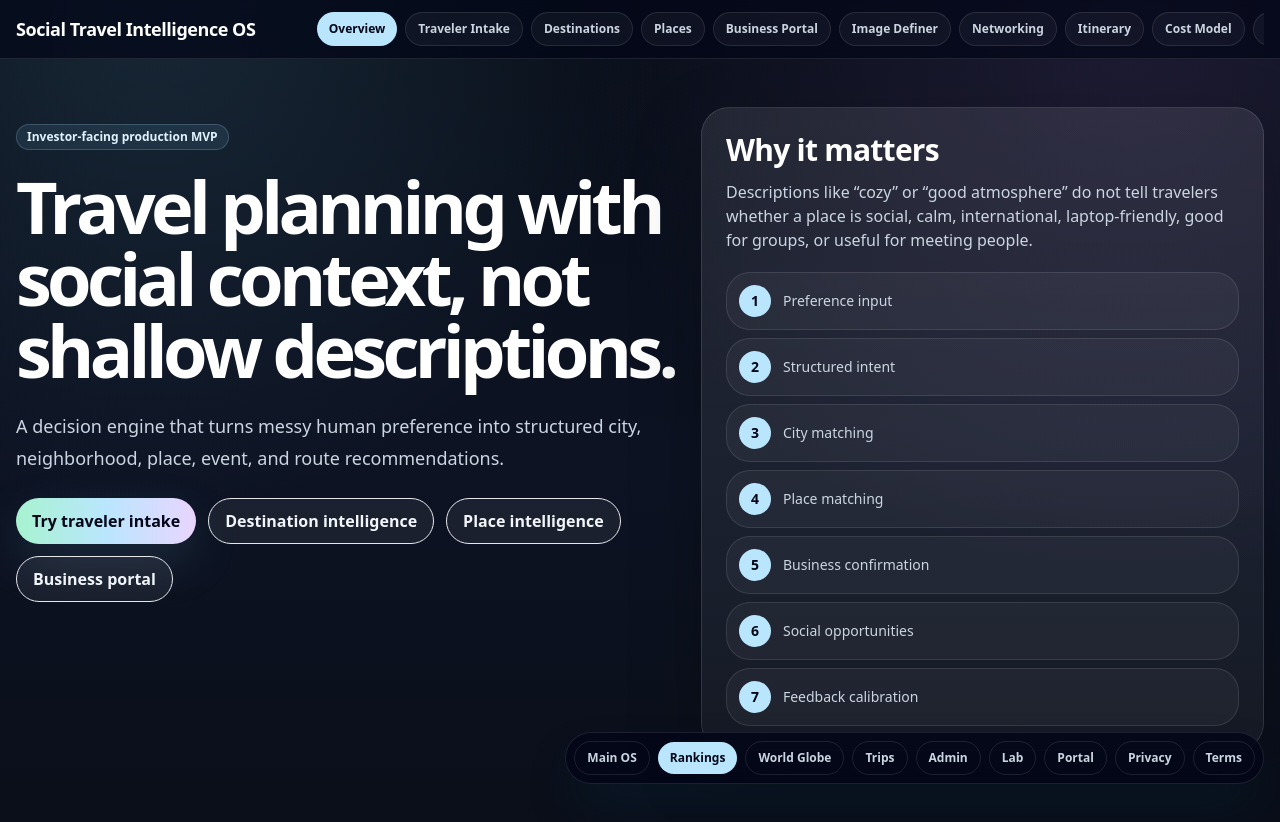
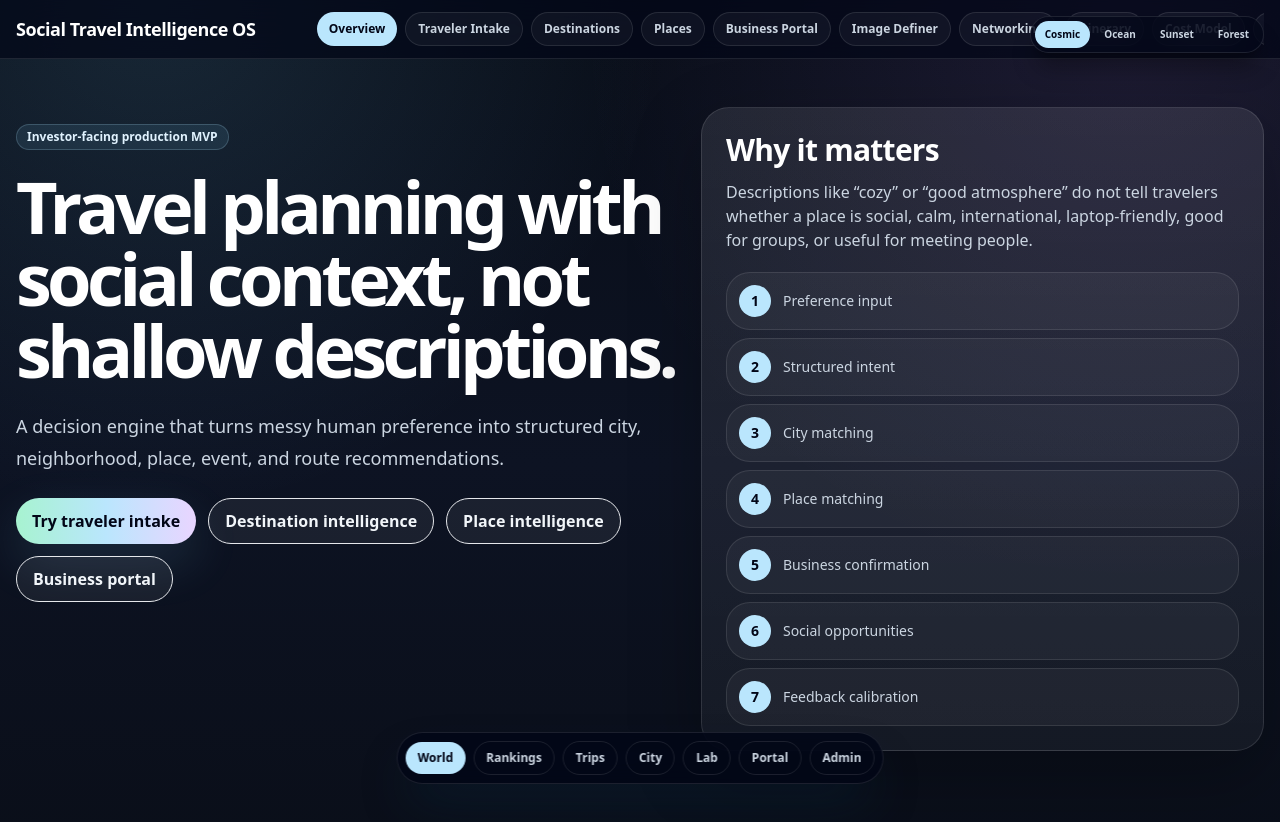
Before and after one commit to irf97/Travel-Guide, a Next.js app in the folder mvp/: page / in a window 1280 px wide. Shown: the top 822 px of the page. Built offline with nearby package versions, Linux system fonts and the light colour scheme.

Commit message:
Make world globe primary nav and add theme controls

```diff
--- a/mvp/app/layout.tsx
+++ b/mvp/app/layout.tsx
@@ -1,4 +1,5 @@
 import type { Metadata } from "next";
+import { ThemeSwitcher } from "@/components/theme-switcher";
 import "./globals.css";
 
 export const metadata: Metadata = {
@@ -7,22 +8,21 @@ export const metadata: Metadata = {
 };
 
 const navLinks = [
-  { href: "/", label: "Main OS", tone: "ghost" },
-  { href: "/rankings", label: "Rankings", tone: "primary" },
-  { href: "/world", label: "World Globe", tone: "ghost" },
+  { href: "/", label: "World", tone: "primary" },
+  { href: "/rankings", label: "Rankings", tone: "ghost" },
   { href: "/trips", label: "Trips", tone: "ghost" },
-  { href: "/admin", label: "Admin", tone: "ghost" },
+  { href: "/cities/barcelona-spain", label: "City", tone: "ghost" },
   { href: "/lab", label: "Lab", tone: "ghost" },
   { href: "/portal", label: "Portal", tone: "ghost" },
-  { href: "/privacy", label: "Privacy", tone: "ghost" },
-  { href: "/terms", label: "Terms", tone: "ghost" }
+  { href: "/admin", label: "Admin", tone: "ghost" }
 ];
 
 export default function RootLayout({ children }: { children: React.ReactNode }) {
   return (
-    <html lang="en" className="dark">
+    <html lang="en" className="dark" data-theme="cosmic">
       <body>
-        <nav className="fixed bottom-4 right-4 z-[80] flex max-w-[calc(100vw-2rem)] flex-wrap items-center justify-end gap-2 rounded-3xl border border-white/10 bg-slate-950/80 p-2 text-xs font-black text-white shadow-2xl shadow-sky-950/40 backdrop-blur-xl sm:rounded-full">
+        <div className="fixed right-4 top-4 z-[90]"><ThemeSwitcher /></div>
+        <nav className="fixed bottom-3 left-1/2 z-[80] flex max-w-[calc(100vw-1rem)] -translate-x-1/2 flex-wrap items-center justify-center gap-2 rounded-3xl border border-white/10 bg-slate-950/85 p-2 text-xs font-black text-white shadow-2xl shadow-sky-950/40 backdrop-blur-xl sm:bottom-4 sm:rounded-full">
           {navLinks.map((link) => (
             <a
               key={link.href}
```
